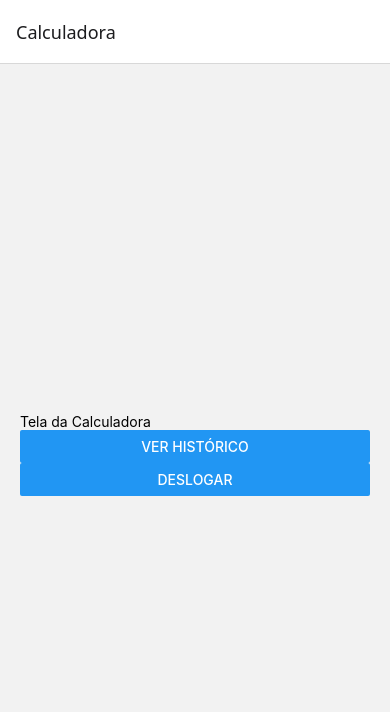
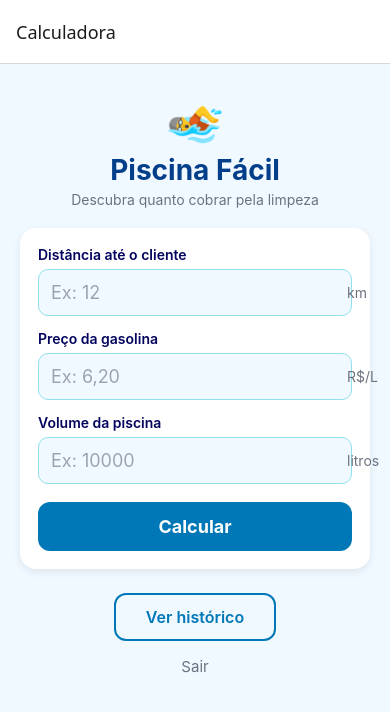
Before and after one commit to Rafanobrega/piscina-facil, a React Native app: screen /Calculadora in a window 390 px wide. Both pictures are taken after a click on the button "LOGAR (TESTE)". Shown: the top 712 px of the page. Built offline with nearby package versions, Linux system fonts and the light colour scheme.

Commit message:
Melhora layout da calculadora e corrige teclado

```diff
--- a/telas/Calculadora.js
+++ b/telas/Calculadora.js
@@ -1,11 +1,218 @@
-import { View, Text, Button } from 'react-native';
+import { useState, useRef } from 'react';
+import {
+  View,
+  Text,
+  TextInput,
+  Pressable,
+  Vibration,
+  Keyboard,
+  ScrollView,
+  KeyboardAvoidingView,
+  Platform,
+  StyleSheet,
+} from 'react-native';
+import { calcularPreco } from '../calculo';
+import { cores } from '../tema';
 
-export default function Calculadora({ navigation, route }) {
+// Campo de texto com título e unidade (km, R$/L, L)
+function Campo({ titulo, unidade, valor, aoMudar, placeholder }) {
   return (
-    <View style={{ flex: 1, justifyContent: 'center', padding: 20 }}>
-      <Text>Tela da Calculadora</Text>
-      <Button title="Ver histórico" onPress={() => navigation.navigate('Historico')} />
-      <Button title="Deslogar" onPress={() => route.params.funcLogar(false)} />
+    <View style={styles.campo}>
+      <Text style={styles.titulo}>{titulo}</Text>
+      <View style={styles.linhaInput}>
+        <TextInput
+          style={styles.input}
+          value={valor}
+          onChangeText={aoMudar}
+          keyboardType="decimal-pad"
+          placeholder={placeholder}
+          placeholderTextColor="#9CA3AF"
+        />
+        <Text style={styles.unidade}>{unidade}</Text>
+      </View>
     </View>
   );
 }
+
+export default function Calculadora({ navigation, route }) {
+  const [km, setKm] = useState('');
+  const [gasolina, setGasolina] = useState('');
+  const [volume, setVolume] = useState('');
+  const [resultado, setResultado] = useState(null);
+  const [erro, setErro] = useState('');
+  const scrollRef = useRef(null);
+
+  // Aceita vírgula ou ponto (ex: 5,89 ou 5.89)
+  const paraNumero = (texto) => parseFloat(texto.replace(',', '.'));
+
+  const calcular = () => {
+    const kmNum = paraNumero(km);
+    const gasolinaNum = paraNumero(gasolina);
+    const volumeNum = paraNumero(volume);
+
+    if (isNaN(kmNum) || isNaN(gasolinaNum) || isNaN(volumeNum)) {
+      setErro('Preencha os três campos com números.');
+      setResultado(null);
+      return;
+    }
+
+    setErro('');
+    setResultado(calcularPreco(kmNum, gasolinaNum, volumeNum));
+    Vibration.vibrate(300); // recurso do celular
+    Keyboard.dismiss(); // fecha o teclado para mostrar o resultado
+    setTimeout(() => scrollRef.current?.scrollToEnd({ animated: true }), 150);
+  };
+
+  const limpar = () => {
+    setKm('');
+    setGasolina('');
+    setVolume('');
+    setResultado(null);
+    setErro('');
+  };
+
+  return (
+    <KeyboardAvoidingView
+      style={styles.tela}
+      behavior={Platform.OS === 'ios' ? 'padding' : undefined}
+    >
+      <ScrollView
+        ref={scrollRef}
+        contentContainerStyle={styles.conteudo}
+        keyboardShouldPersistTaps="handled"
+        keyboardDismissMode="on-drag"
+      >
+        <View style={styles.cabecalho}>
+          <Text style={styles.emoji}>🏊</Text>
+          <Text style={styles.tituloApp}>Piscina Fácil</Text>
+          <Text style={styles.subtitulo}>Descubra quanto cobrar pela limpeza</Text>
+        </View>
+
+        <View style={styles.cartao}>
+          <Campo
+            titulo="Distância até o cliente"
+            unidade="km"
+            valor={km}
+            aoMudar={setKm}
+            placeholder="Ex: 12"
+          />
+          <Campo
+            titulo="Preço da gasolina"
+            unidade="R$/L"
+            valor={gasolina}
+            aoMudar={setGasolina}
+            placeholder="Ex: 6,20"
+          />
+          <Campo
+            titulo="Volume da piscina"
+            unidade="litros"
+            valor={volume}
+            aoMudar={setVolume}
+            placeholder="Ex: 10000"
+          />
+
+          {erro !== '' && <Text style={styles.erro}>{erro}</Text>}
+
+          <Pressable
+            style={({ pressed }) => [styles.botao, pressed && styles.botaoPressionado]}
+            onPress={calcular}
+          >
+            <Text style={styles.textoBotao}>Calcular</Text>
+          </Pressable>
+        </View>
+
+        {resultado !== null && (
+          <View style={styles.resultadoCartao}>
+            <Text style={styles.resultadoRotulo}>Valor a cobrar</Text>
+            <Text style={styles.resultadoValor}>
+              R$ {resultado.toFixed(2).replace('.', ',')}
+            </Text>
+            <Pressable onPress={limpar}>
+              <Text style={styles.limpar}>Novo cálculo</Text>
+            </Pressable>
+          </View>
+        )}
+
+        <View style={styles.rodape}>
+          <Pressable
+            style={({ pressed }) => [styles.botaoContorno, pressed && styles.botaoPressionado]}
+            onPress={() => navigation.navigate('Historico')}
+          >
+            <Text style={styles.textoContorno}>Ver histórico</Text>
+          </Pressable>
+          <Pressable onPress={() => route.params.funcLogar(false)}>
+            <Text style={styles.sair}>Sair</Text>
+          </Pressable>
+        </View>
+      </ScrollView>
+    </KeyboardAvoidingView>
+  );
+}
+
+const styles = StyleSheet.create({
+  tela: { flex: 1, backgroundColor: cores.fundo },
+  conteudo: { padding: 20, paddingBottom: 40 },
+
+  cabecalho: { alignItems: 'center', marginBottom: 20, marginTop: 10 },
+  emoji: { fontSize: 48 },
+  tituloApp: { fontSize: 28, fontWeight: 'bold', color: cores.primariaEscura },
+  subtitulo: { fontSize: 14, color: cores.cinza, marginTop: 4 },
+
+  cartao: {
+    backgroundColor: cores.branco,
+    borderRadius: 16,
+    padding: 18,
+    shadowColor: '#000',
+    shadowOpacity: 0.08,
+    shadowRadius: 8,
+    shadowOffset: { width: 0, height: 3 },
+    elevation: 3,
+  },
+  campo: { marginBottom: 14 },
+  titulo: { fontSize: 14, fontWeight: '600', color: cores.texto, marginBottom: 6 },
+  linhaInput: {
+    flexDirection: 'row',
+    alignItems: 'center',
+    borderWidth: 1.5,
+    borderColor: cores.borda,
+    borderRadius: 10,
+    backgroundColor: cores.fundo,
+    paddingHorizontal: 12,
+  },
+  input: { flex: 1, paddingVertical: 12, fontSize: 18, color: cores.texto },
+  unidade: { fontSize: 14, color: cores.cinza, marginLeft: 8 },
+
+  erro: { color: cores.erro, marginBottom: 10, textAlign: 'center' },
+
+  botao: {
+    backgroundColor: cores.primaria,
+    borderRadius: 12,
+    paddingVertical: 14,
+    alignItems: 'center',
+    marginTop: 4,
+  },
+  botaoPressionado: { opacity: 0.75 },
+  textoBotao: { color: cores.branco, fontSize: 18, fontWeight: 'bold' },
+
+  resultadoCartao: {
+    backgroundColor: cores.primariaEscura,
+    borderRadius: 16,
+    padding: 22,
+    marginTop: 20,
+    alignItems: 'center',
+  },
+  resultadoRotulo: { color: cores.clara, fontSize: 14 },
+  resultadoValor: { color: cores.branco, fontSize: 38, fontWeight: 'bold', marginVertical: 6 },
+  limpar: { color: cores.clara, textDecorationLine: 'underline', marginTop: 4 },
+
+  rodape: { marginTop: 24, alignItems: 'center', gap: 16 },
+  botaoContorno: {
+    borderWidth: 2,
+    borderColor: cores.primaria,
+    borderRadius: 12,
+    paddingVertical: 12,
+    paddingHorizontal: 30,
+  },
+  textoContorno: { color: cores.primaria, fontSize: 16, fontWeight: '600' },
+  sair: { color: cores.cinza, fontSize: 15 },
+});
--- /dev/null
+++ b/tema.js
@@ -0,0 +1,11 @@
+export const cores = {
+  fundo: '#F0F9FF',
+  primaria: '#0077B6',
+  primariaEscura: '#023E8A',
+  clara: '#CAF0F8',
+  borda: '#90E0EF',
+  texto: '#03045E',
+  cinza: '#6B7280',
+  branco: '#FFFFFF',
+  erro: '#D00000',
+};
```
